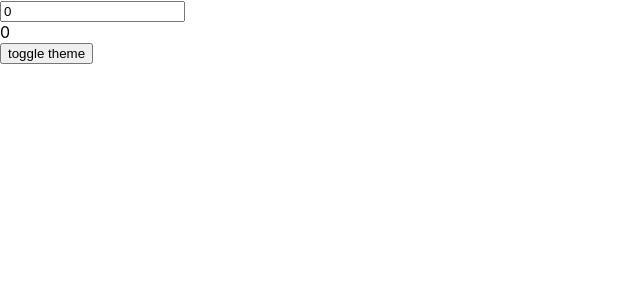
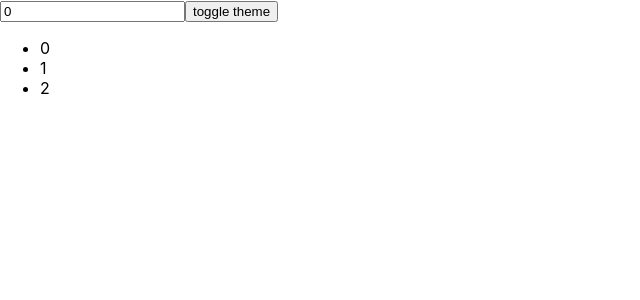
Before and after one commit to santhoshkumar-27/hooks, a React (Create React App) app: page / in a window 1280 px wide. Shown: the top 300 px of the page, without its empty margins (0-640 px from the left). Built offline with nearby package versions, Linux system fonts and the light colour scheme.

Commit message:
feat: usecallback functions efficiently

```diff
--- a/src/App.js
+++ b/src/App.js
@@ -1,38 +1,36 @@
 import './App.css';
-import React, { useState, useMemo, useEffect } from 'react';
+import React, { useState, useCallback } from 'react';
+import { List } from './List';
 
 /*
- Use memorization it does cache the value of input because if same input pass over, it gives same input so in order
+ Use callback it same as useMemo but what it does means it doesn't create a new function reference every time re render
 */
-
+// when were the rerendering happening means we reinitial from the start of components
 function App() {
   const [number, setNumber] = useState(() => 0);
   const [dark, setDark] = useState(() => false);
-  const doubleNumbers = useMemo(() => doubleNumber(number), [number])
-  const themeStyles = useMemo(() => ({
+  const getItems = useCallback((incr) => [number + incr, number + 1 + incr, number + 2 + incr], [number]);
+  // use callback create a items only when specific input changes not when re render doing, for normal without these
+  // we getItems reference will created evey items, when particular dependency changed or some other changes
+
+  const themeStyles = {
     backgroundColor: dark ? 'black' : 'white',
     color: dark ? 'white' : 'black'
-  }), [dark])
-  useEffect(() => {
-    console.log('theme changed')
-  }, [themeStyles])
+  }
   // it triggers every time when re rendering happening,
   // because it create new reference every time
   return (
-    <>
-      <input value={number} onChange={e => setNumber(parseInt(e.target.value || 0))} />
-      <div style={themeStyles}>
-        {doubleNumbers}
-      </div>
+    <div style={themeStyles}>
+      <input value={number} type='number' onChange={e => setNumber(parseInt(e.target.value || 0))} />
+
       <button onClick={() => setDark(prev => !prev)}>toggle theme</button>
-    </>
+
+      <List getItems={getItems} />
+    </div>
   );
 }
 
-function doubleNumber(number) {
-  // its a blocking functions or slowing a functions
-  for (let i = 0; i < 2000000000; i++) { }
-  return number * 2
-}
+// useMemo it takes a function and return a value
+// useCallback it returns the functions not the whole value, later in these application we call these functions, along with that parameters
 
 export default App;
--- /dev/null
+++ b/src/List.js
@@ -0,0 +1,20 @@
+import { useEffect, useState } from "react"
+
+export function List({
+    getItems
+}) {
+
+    const [state, setState] = useState(() => []);
+
+    useEffect(() => {
+        setState(getItems(0));
+        console.log('this is updated')
+    }, [getItems])
+    return (
+        <ul>
+            {
+                state.map((list, index) => (<li key={index}>{list}</li>))
+            }
+        </ul>
+    )
+}
```
